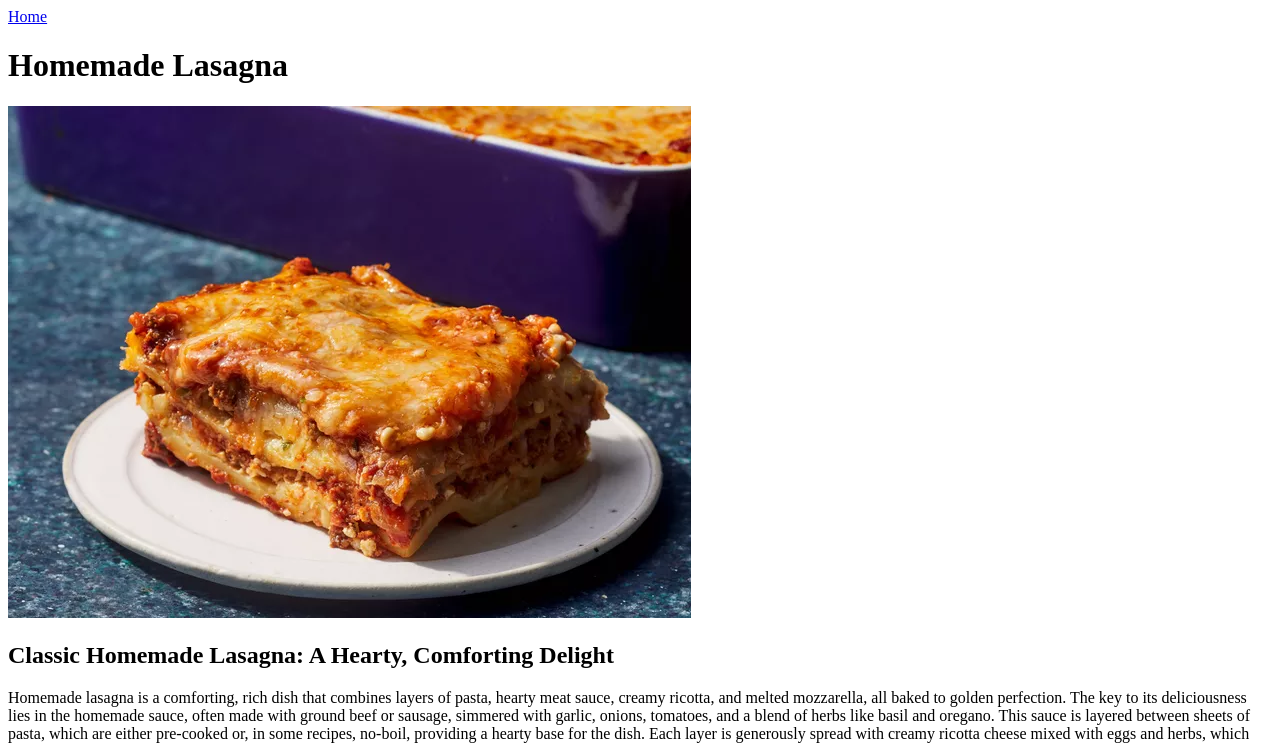
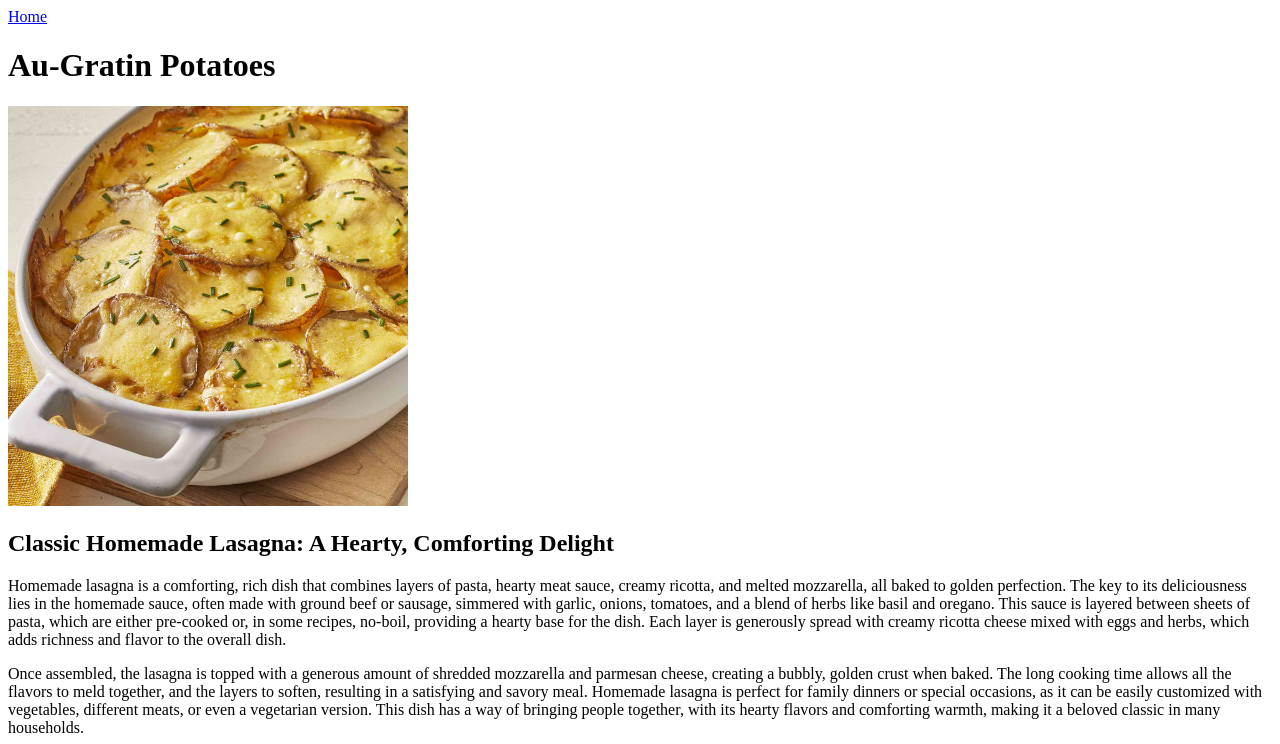
Before and after one commit to kfox8637/odin-recipes, a plain HTML site: page recipes/au-gratin.html in a window 1280 px wide. Shown: the top 744 px of the page. Drawn offline with Linux system fonts and the light colour scheme.

Commit message:
set a width and height to the main image

```diff
--- a/recipes/au-gratin.html
+++ b/recipes/au-gratin.html
@@ -3,14 +3,15 @@
   <head>
     <meta charset="UTF-8" />
     <meta name="viewport" content="width=device-width, initial-scale=1.0" />
-    <title>Recipe - Homemade Lasagna</title>
+    <title>Recipe - Au-Gratin potatoes</title>
   </head>
   <body>
     <a href="../index.html">Home</a>
-    <h1>Homemade Lasagna</h1>
+    <h1>Au-Gratin Potatoes</h1>
     <img
-      src="../assets/lasagna.webp"
-      alt="A cheesy slice of lasagna on a white plate sitting on a marble counter-top"
+      src="../assets/creamy-au-gratin-potatoes.jpg"
+      alt=""
+      height="400" width="400"
     />
     <h2>Classic Homemade Lasagna: A Hearty, Comforting Delight</h2>
     <p>
```
